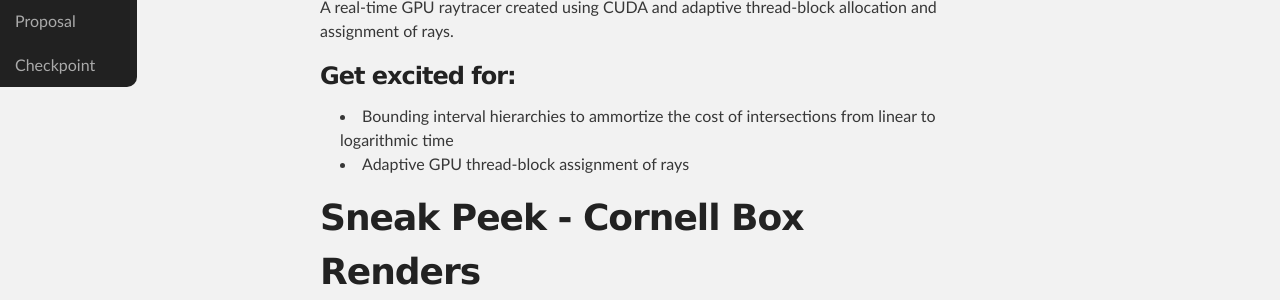
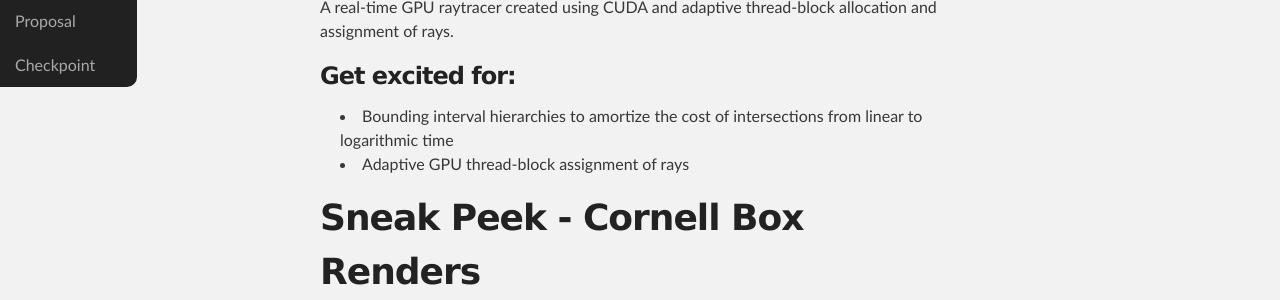
Before and after one commit to jslone/CudaRaytracer, a Jekyll site: the page built from index.md, in a window 1280 px wide and 900 px high. Shown: the part 365-665 px from the top of the window. Built offline with Jekyll 4.4.1, drawn with Linux system fonts in a browser that asks for light colours.

Commit message:
Amortize

```diff
--- a/index.md
+++ b/index.md
@@ -7,7 +7,7 @@ title: Sneak Peak
 A real-time GPU raytracer created using CUDA and adaptive thread-block allocation and assignment of rays.
 
 ### Get excited for:
-* Bounding interval hierarchies to ammortize the cost of intersections from linear to logarithmic time
+* Bounding interval hierarchies to amortize the cost of intersections from linear to logarithmic time
 * Adaptive GPU thread-block assignment of rays
 
 # Sneak Peek - Cornell Box Renders
```
